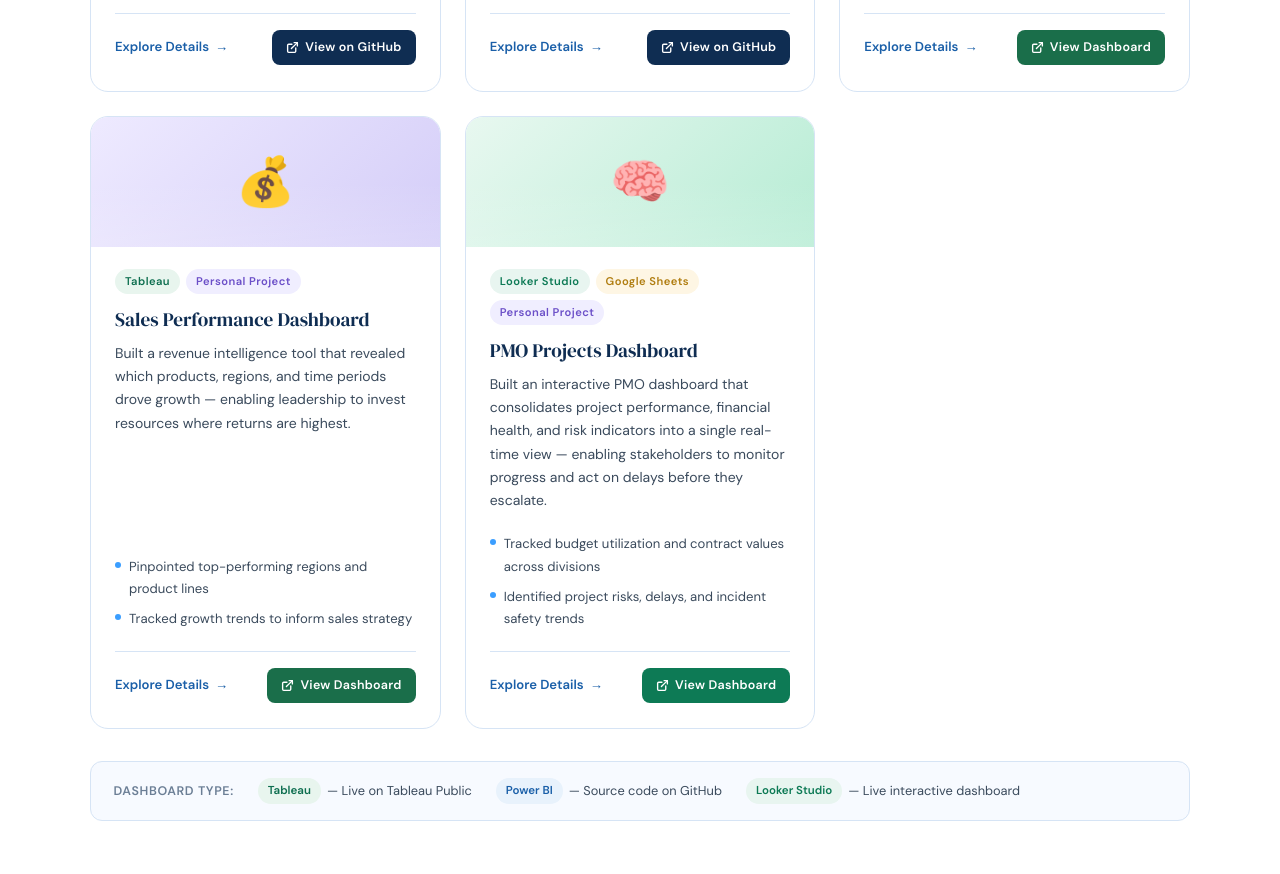
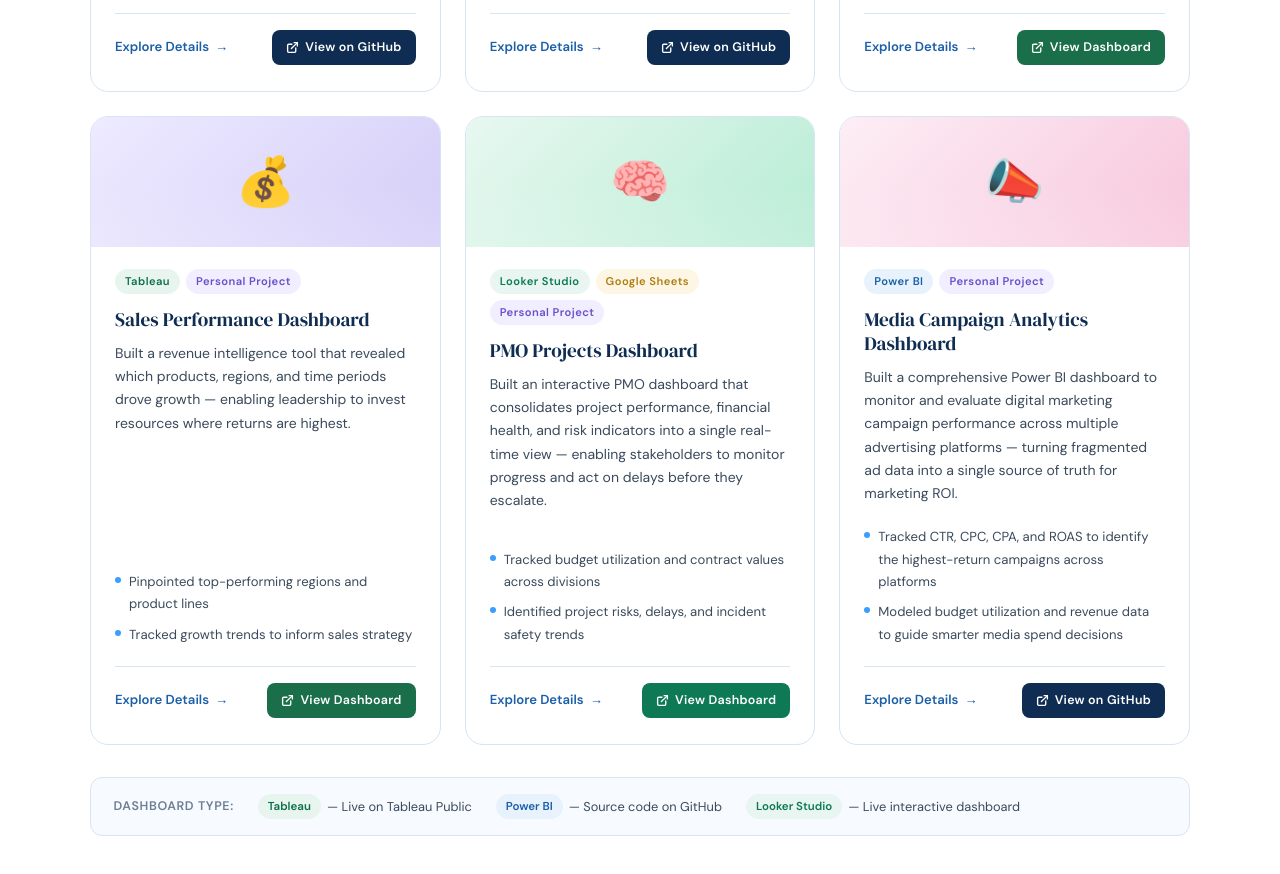
Before and after one commit to pmuthumeena5-ux/data-analyst-portfolio, a plain HTML site: page index.html in a window 1280 px wide. Shown: the part 4742-5616 px from the top of the page. Drawn offline with Linux system fonts and the light colour scheme.

Commit message:
Updated_july

```diff
--- a/index.html
+++ b/index.html
@@ -1232,6 +1232,30 @@
             <a href="https://datastudio.google.com/u/0/reporting/d72ab3fa-a121-4360-a6bb-9f63e488bfe9/page/qBiwF" target="_blank" onclick="event.stopPropagation()" class="btn-view-dash" style="background:#0d7a55">
               <svg width="13" height="13" viewBox="0 0 24 24" fill="none" stroke="currentColor" stroke-width="2.5" stroke-linecap="round" stroke-linejoin="round"><path d="M18 13v6a2 2 0 0 1-2 2H5a2 2 0 0 1-2-2V8a2 2 0 0 1 2-2h6"/><polyline points="15 3 21 3 21 9"/><line x1="10" y1="14" x2="21" y2="3"/></svg>
               View Dashboard
+            </a>
+          </div>
+        </div>
+      </div>
+
+      <!-- Media Campaign Analytics Project -->
+      <div class="proj-card fade-in" style="transition-delay:0.4s" onclick="openDetail('media')">
+        <div class="proj-header" style="background:linear-gradient(135deg,#fdeef5,#f7c6dc)">📣</div>
+        <div class="proj-body">
+          <div class="proj-tools">
+            <span class="proj-tool">Power BI</span>
+            <span class="proj-tool" style="background:#f0eeff;color:#6b4fc8">Personal Project</span>
+          </div>
+          <div class="proj-title">Media Campaign Analytics Dashboard</div>
+          <div class="proj-desc">Built a comprehensive Power BI dashboard to monitor and evaluate digital marketing campaign performance across multiple advertising platforms — turning fragmented ad data into a single source of truth for marketing ROI.</div>
+          <ul class="proj-highlights">
+            <li>Tracked CTR, CPC, CPA, and ROAS to identify the highest-return campaigns across platforms</li>
+            <li>Modeled budget utilization and revenue data to guide smarter media spend decisions</li>
+          </ul>
+          <div style="display:flex;align-items:center;justify-content:space-between;margin-top:1rem;padding-top:1rem;border-top:1px solid var(--border)">
+            <span class="proj-link" style="margin-top:0;padding-top:0;border-top:none">Explore Details <span>→</span></span>
+            <a href="https://github.com/pmuthumeena5-ux/data-analyst-portfolio/blob/main/Media_Campaign_Analytics_Dataset%20Dashboard_new.pbix" target="_blank" onclick="event.stopPropagation()" class="btn-view-dash">
+              <svg width="13" height="13" viewBox="0 0 24 24" fill="none" stroke="currentColor" stroke-width="2.5" stroke-linecap="round" stroke-linejoin="round"><path d="M18 13v6a2 2 0 0 1-2 2H5a2 2 0 0 1-2-2V8a2 2 0 0 1 2-2h6"/><polyline points="15 3 21 3 21 9"/><line x1="10" y1="14" x2="21" y2="3"/></svg>
+              View on GitHub
             </a>
           </div>
         </div>
@@ -1498,6 +1522,21 @@ const projects = {
       'Designed calculated fields and data transformation logic in Google Sheets to simulate a production-grade data model'
     ],
     impact: '💡 Business Impact: By consolidating fragmented project data into one interactive dashboard, this solution eliminates manual status reporting and empowers PMO leaders to make faster, data-backed decisions on resource allocation and risk escalation.'
+  },
+  media: {
+    emoji: '📣',
+    bg: 'linear-gradient(135deg,#fdeef5,#f7c6dc)',
+    title: 'Media Campaign Analytics Dashboard',
+    tools: ['Power BI', 'DAX', 'Power Query', 'Excel', 'Data Modeling', 'Star Schema', 'Marketing Analytics', 'Dashboard Design'],
+    desc: 'Developed a comprehensive Media Campaign Analytics Dashboard in Power BI to monitor and evaluate digital marketing campaign performance across multiple advertising platforms. The dashboard enables marketing teams to track campaign effectiveness using industry-standard KPIs, providing actionable insight into platform effectiveness, customer engagement, and advertising ROI.',
+    highlights: [
+      'Built a star-schema semantic model in Power BI, using Power Query for platform-level data transformation and DAX for KPI calculations',
+      'Tracked impressions, clicks, CTR, CPC, and CPM to evaluate creative and platform-level engagement efficiency',
+      'Measured CPA, conversions, and ROAS to quantify campaign profitability and guide budget reallocation decisions',
+      'Monitored budget utilization in real time to flag overspend risk and support pacing decisions across active campaigns',
+      'Compared platform-level effectiveness to identify where advertising spend delivered the strongest return on investment'
+    ],
+    impact: '💡 Business Impact: By connecting CPA and ROAS directly to budget utilization across platforms, the dashboard gave marketing leadership a clear, data-backed basis for reallocating spend toward the highest-return channels.'
   }
 };
 
```
